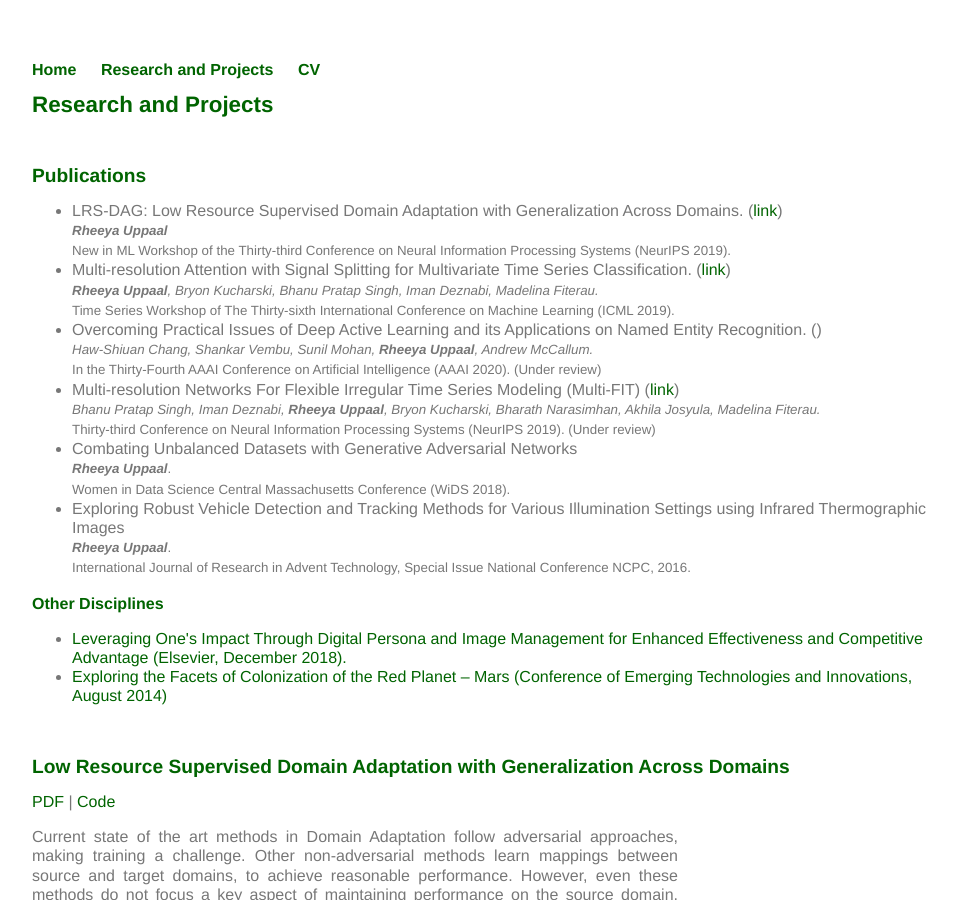
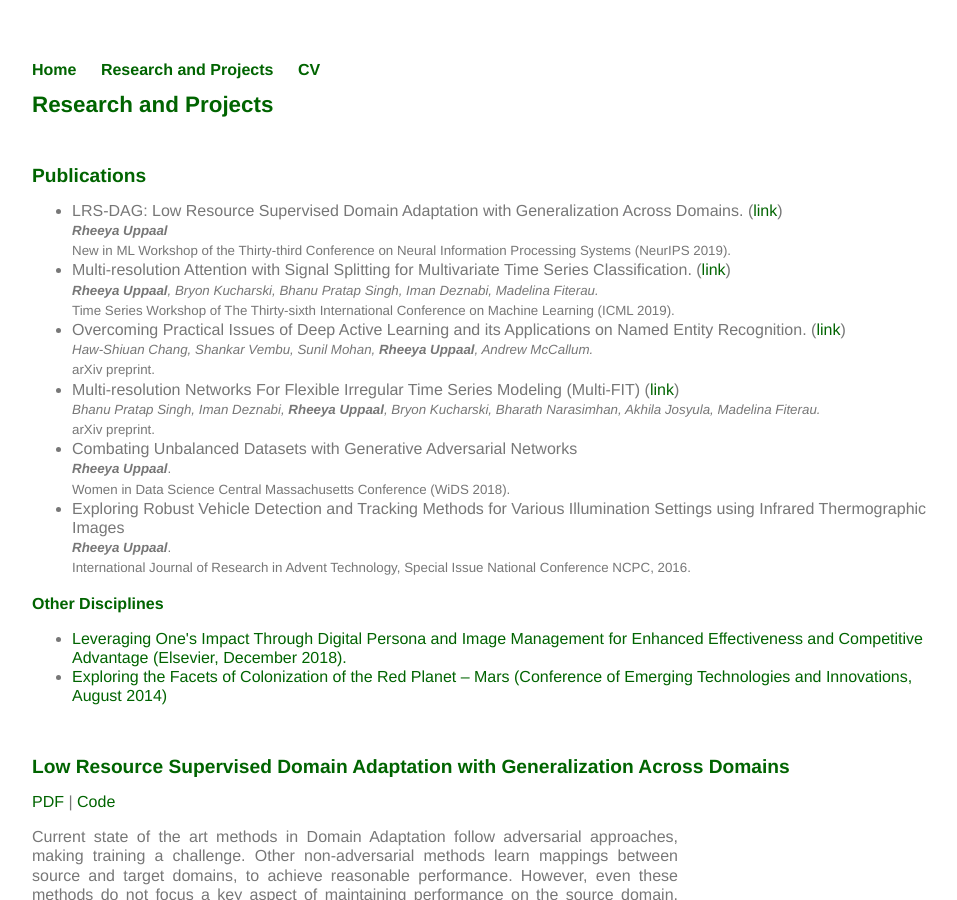
Before and after one commit to Uppaal/Uppaal.github.io, a Jekyll site: the page built from projects/index.html, in a window 1280 px wide and 900 px high. Shown: the whole window, without its empty margins (160-1117 px from the left). Built offline with Jekyll 4.4.1, drawn with Linux system fonts in a browser that asks for light colours.

Commit message:
Update index.html

```diff
--- a/projects/index.html
+++ b/projects/index.html
@@ -11,9 +11,8 @@ title: Research and Projects
 	<li>LRS-DAG: Low Resource Supervised Domain Adaptation with Generalization Across Domains. (<a href="https://arxiv.org/abs/1909.06718">link</a>)<br><small><i><b>Rheeya Uppaal</b></i><br>New in ML
 			Workshop of the Thirty-third Conference on Neural Information Processing Systems (NeurIPS 2019).</small></li>
 	<li>Multi-resolution Attention with Signal Splitting for Multivariate Time Series Classification. (<a href="http://roseyu.com/time-series-workshop/submissions/2019/timeseries-ICML19_paper_55.pdf">link</a>)<br><small><i><b>Rheeya Uppaal</b>, Bryon Kucharski, Bhanu Pratap Singh, Iman Deznabi, Madelina Fiterau.</i><br>Time Series Workshop of The Thirty-sixth International Conference on Machine Learning (ICML 2019).</small></li>
-	<li>Overcoming Practical Issues of Deep Active Learning and its Applications on Named Entity Recognition. (<a href="https://arxiv.org/abs/1911.07335"></a>)<br><small><i>Haw-Shiuan Chang, Shankar Vembu, Sunil Mohan, <b>Rheeya Uppaal</b>, Andrew McCallum.</i><br> In the
-Thirty-Fourth AAAI Conference on Artificial Intelligence (AAAI 2020). (Under review)</small></li>
-	<li>Multi-resolution Networks For Flexible Irregular Time Series Modeling (Multi-FIT) (<a href="https://arxiv.org/abs/1905.00125">link</a>)<br><small><i>Bhanu Pratap Singh, Iman Deznabi, <b>Rheeya Uppaal</b>, Bryon Kucharski, Bharath Narasimhan, Akhila Josyula, Madelina Fiterau.</i><br>Thirty-third Conference on Neural Information Processing Systems (NeurIPS 2019). (Under review)</small></li>
+	<li>Overcoming Practical Issues of Deep Active Learning and its Applications on Named Entity Recognition. (<a href="https://arxiv.org/abs/1911.07335">link</a>)<br><small><i>Haw-Shiuan Chang, Shankar Vembu, Sunil Mohan, <b>Rheeya Uppaal</b>, Andrew McCallum.</i><br> arXiv preprint.</small></li>
+	<li>Multi-resolution Networks For Flexible Irregular Time Series Modeling (Multi-FIT) (<a href="https://arxiv.org/abs/1905.00125">link</a>)<br><small><i>Bhanu Pratap Singh, Iman Deznabi, <b>Rheeya Uppaal</b>, Bryon Kucharski, Bharath Narasimhan, Akhila Josyula, Madelina Fiterau.</i><br>arXiv preprint.</small></li>
 	<li> Combating Unbalanced Datasets with Generative Adversarial Networks <br><small><i><b>Rheeya Uppaal</b></i>.<br>Women in Data Science Central Massachusetts Conference (WiDS 2018).</small></li>
 	<li>Exploring Robust Vehicle Detection and Tracking Methods for Various Illumination Settings using Infrared Thermographic Images<br><small><b><i>Rheeya Uppaal</i></b>.<br>International Journal of Research in Advent Technology, Special Issue National Conference NCPC, 2016.</small></li>
 	</ul>
```
